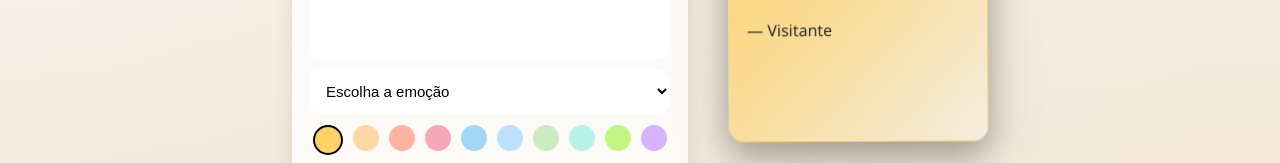
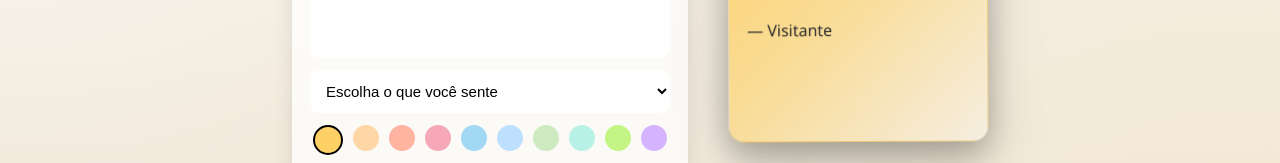
Before and after one commit to JLopes2024/varal-poemas, a React (Create React App) app: page / in a window 1280 px wide. Shown: the part 400-563 px from the top of the page. Built offline with nearby package versions, Linux system fonts and the light colour scheme; no server answers; the database is empty.

Commit message:
arquivos finais

```diff
--- a/src/components/UploadForm.js
+++ b/src/components/UploadForm.js
@@ -2,6 +2,7 @@ import { useState, useMemo } from "react";
 import { motion } from "framer-motion";
 
 import { db } from "../services/firebase";
+
 import {
   collection,
   addDoc,
@@ -63,8 +64,6 @@ export default function UploadForm() {
 
     e.preventDefault();
 
-    // ✅ VALIDAÇÃO MELHORADA
-
     if (
       !form.titulo ||
       !form.autor ||
@@ -92,8 +91,6 @@ export default function UploadForm() {
             serverTimestamp()
         }
       );
-
-      // reset
 
       setForm({
         titulo: "",
@@ -144,8 +141,6 @@ export default function UploadForm() {
           onChange={handleChange}
         />
 
-        {/* ✅ TROCA DE POEMA */}
-
         <textarea
           name="texto"
 
@@ -165,32 +160,176 @@ export default function UploadForm() {
         >
 
           <option value="">
-            Escolha a emoção
+            Escolha o que você sente
+          </option>
+
+          {/* SOMBRIO */}
+
+          <optgroup label="🌑 Sombrio">
+
+            <option value="🌑 Medo">
+              🌑 Medo
+            </option>
+
+            <option value="🌫 Confusão">
+              🌫 Confusão
+            </option>
+
+            <option value="🕳 Solidão">
+              🕳 Solidão
+            </option>
+
+            <option value="🌧 Angústia">
+              🌧 Angústia
+            </option>
+
+            <option value="🫥 Vazio">
+              🫥 Vazio
+            </option>
+
+            <option value="🪫 Cansaço emocional">
+              🪫 Cansaço emocional
+            </option>
+
+            <option value="🌪 Caos mental">
+              🌪 Caos mental
+            </option>
+
+            <option value="🥀 Frustração">
+              🥀 Frustração
+            </option>
+
+            <option value="🫀 Insegurança">
+              🫀 Insegurança
+            </option>
+
+          </optgroup>
+
+          {/* ACOLHIMENTO */}
+
+          <optgroup label="🕯 Acolhimento">
+
+            <option value="🤍 Escuta">
+              🤍 Escuta
+            </option>
+
+            <option value="🫂 Abraço emocional">
+              🫂 Abraço emocional
+            </option>
+
+            <option value="☕ Conforto">
+              ☕ Conforto
             </option>
 
             <option value="🌤 Esperança">
               🌤 Esperança
             </option>
 
-          <option value="🌙 Saudade">
-            🌙 Saudade
-          </option>
-
-          <option value="🔥 Intensidade">
-            🔥 Intensidade
-          </option>
-
-          <option value="🌧 Vulnerabilidade">
-            🌧 Vulnerabilidade
+            <option value="🛋 Descanso">
+              🛋 Descanso
             </option>
 
             <option value="🌱 Recomeço">
               🌱 Recomeço
             </option>
 
+            <option value="🫶 Carinho">
+              🫶 Carinho
+            </option>
+
+            <option value="🕯 Calmaria">
+              🕯 Calmaria
+            </option>
+
+            <option value="🌈 Respiro">
+              🌈 Respiro
+            </option>
+
+          </optgroup>
+
+          {/* VALIDAÇÃO */}
+
+          <optgroup label="🪞 Validação">
+
+            <option value="💬 Ser ouvido">
+              💬 Ser ouvido
+            </option>
+
+            <option value="🫱 Reconhecimento">
+              🫱 Reconhecimento
+            </option>
+
+            <option value="🧠 Clareza">
+              🧠 Clareza
+            </option>
+
+            <option value="📖 Entendimento">
+              📖 Entendimento
+            </option>
+
+            <option value="🤝 Pertencimento">
+              🤝 Pertencimento
+            </option>
+
+            <option value="🫂 Identificação">
+              🫂 Identificação
+            </option>
+
+            <option value="💡 Percepção">
+              💡 Percepção
+            </option>
+
+            <option value="🪶 Vulnerabilidade">
+              🪶 Vulnerabilidade
+            </option>
+
             <option value="☁️ Reflexão">
               ☁️ Reflexão
             </option>
+
+          </optgroup>
+
+          {/* RESOLUÇÃO */}
+
+          <optgroup label="🌅 Resolução">
+
+            <option value="🔥 Coragem">
+              🔥 Coragem
+            </option>
+
+            <option value="🛤 Continuidade">
+              🛤 Continuidade
+            </option>
+
+            <option value="🌅 Superação">
+              🌅 Superação
+            </option>
+
+            <option value="🪴 Crescimento">
+              🪴 Crescimento
+            </option>
+
+            <option value="✨ Transformação">
+              ✨ Transformação
+            </option>
+
+            <option value="🕊 Liberdade">
+              🕊 Liberdade
+            </option>
+
+            <option value="🌊 Aceitação">
+              🌊 Aceitação
+            </option>
+
+            <option value="🔓 Alívio">
+              🔓 Alívio
+            </option>
+
+            <option value="🌞 Leveza">
+              🌞 Leveza
+            </option>
+
+          </optgroup>
 
         </select>
 
@@ -272,8 +411,10 @@ export default function UploadForm() {
               )}
 
               <h3>
+
                 {form.titulo ||
                   "Seu título"}
+
               </h3>
 
               <p>
```
Lines whose indentation alone changed are shown as unchanged.
